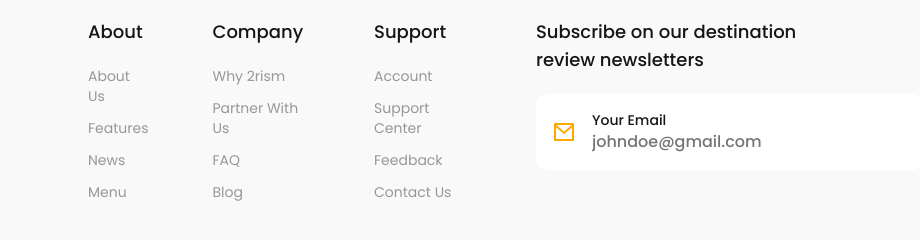
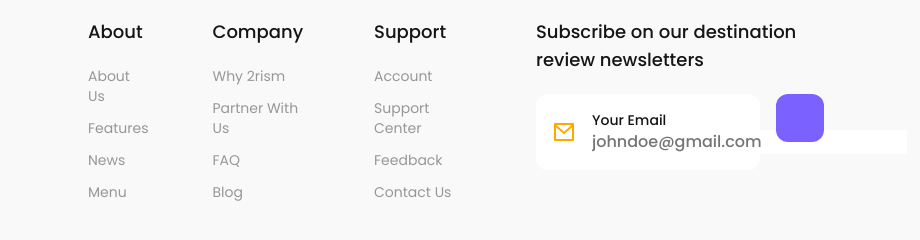
Before and after one commit to wjdals95/2rism-clone2, a plain HTML site: page index.html in a window 1280 px wide. Shown: the part 4036-4276 px from the top of the page, 360-1280 px from the left. Drawn offline with Linux system fonts and the light colour scheme; files whose address does not match are found by name.

Commit message:
css처리2

```diff
--- a/css/style.css
+++ b/css/style.css
@@ -543,6 +543,7 @@ img {
   gap: 16px;
   background: #ffffff;
   border-radius: 12px;
+  width: 15vw;
 }
 
 .input-content {
```
